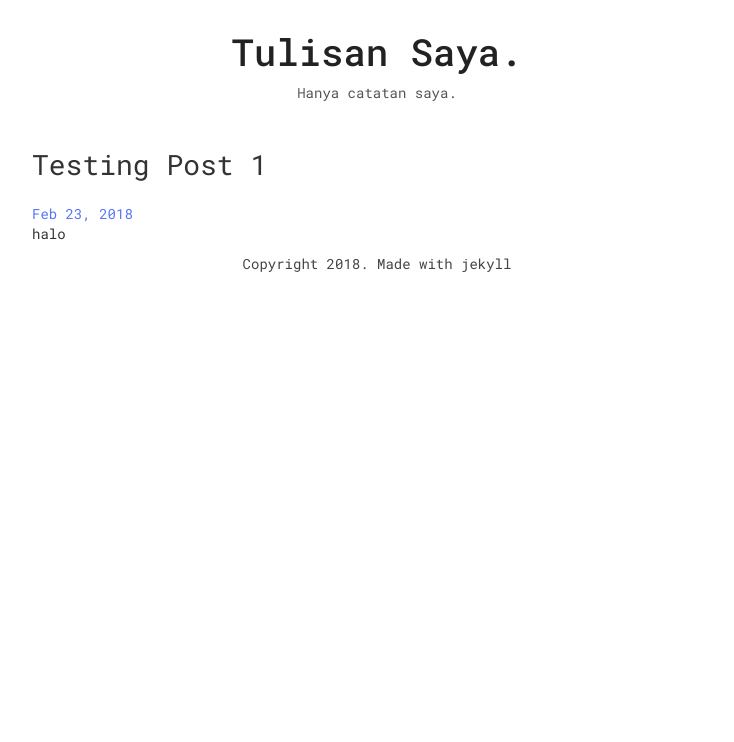
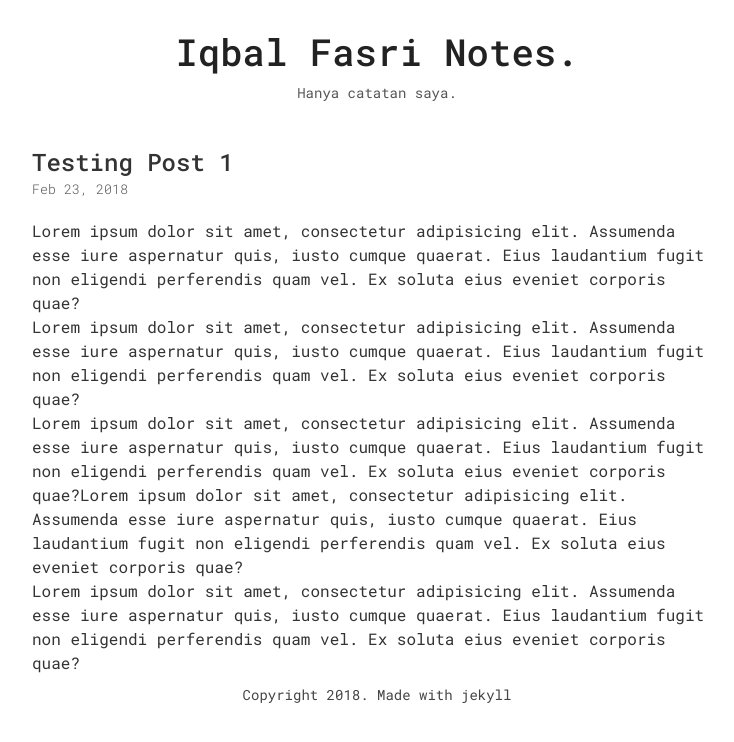
Before and after one commit to iqbalfasri/blog, a Jekyll site: the page built from _posts/2018-02-24-test-post-1.1.md, in a window 1280 px wide. Shown: the top 742 px of the page, without its empty margins (263-997 px from the left). Built offline with Jekyll 4.4.1, drawn with Linux system fonts in a browser that asks for light colours.

Commit message:
Fix layout concept

```diff
--- a/_config.yml
+++ b/_config.yml
@@ -13,7 +13,7 @@
 # you will see them accessed via {{ site.title }}, {{ site.email }}, and so on.
 # You can create any custom variable you would like, and they will be accessible
 # in the templates via {{ site.myvariable }}.
-title: Iqbal Fasri Blog
+title: Iqbal Fasri Notes
 email: iqbalx64@example.com
 description: >- # this means to ignore newlines until "baseurl:"
   Catatan Saya.
--- a/_includes/header.html
+++ b/_includes/header.html
@@ -1,7 +1,7 @@
 <header class="header-wrapper" role="banner">
 
   <div class="header-content">
-    <h1> Tulisan Saya. </h1>
+    <h1> Iqbal Fasri Notes. </h1>
     <p>Hanya catatan saya.</p>
   </div>
 
--- a/_layouts/post.html
+++ b/_layouts/post.html
@@ -4,8 +4,8 @@ layout: default
 <article class="post h-entry" itemscope itemtype="http://schema.org/BlogPosting">
 
   <header class="post-header">
-    <h1 class="post-title p-name" itemprop="name headline">{{ page.title | escape }}</h1>
-    <p class="post-meta">
+    <h1 class="post-title" itemprop="name headline">{{ page.title | escape }}</h1>
+    <p class="post-meta post-meta-posts">
       <time class="dt-published" datetime="{{ page.date | date_to_xmlschema }}" itemprop="datePublished">
         {% assign date_format = site.minima.date_format | default: "%b %-d, %Y" %}
         {{ page.date | date: date_format }}
--- a/_posts/2018-02-24-test-post-1.1.md
+++ b/_posts/2018-02-24-test-post-1.1.md
@@ -3,4 +3,10 @@ layout: post
 title:  "Testing Post 1"
 date:   2018-02-23 +0700
 ---
-halo
+Lorem ipsum dolor sit amet, consectetur adipisicing elit. Assumenda esse iure aspernatur quis, iusto cumque quaerat. Eius laudantium fugit non eligendi perferendis quam vel. Ex soluta eius eveniet corporis quae?
+
+Lorem ipsum dolor sit amet, consectetur adipisicing elit. Assumenda esse iure aspernatur quis, iusto cumque quaerat. Eius laudantium fugit non eligendi perferendis quam vel. Ex soluta eius eveniet corporis quae?
+
+Lorem ipsum dolor sit amet, consectetur adipisicing elit. Assumenda esse iure aspernatur quis, iusto cumque quaerat. Eius laudantium fugit non eligendi perferendis quam vel. Ex soluta eius eveniet corporis quae?Lorem ipsum dolor sit amet, consectetur adipisicing elit. Assumenda esse iure aspernatur quis, iusto cumque quaerat. Eius laudantium fugit non eligendi perferendis quam vel. Ex soluta eius eveniet corporis quae?
+
+Lorem ipsum dolor sit amet, consectetur adipisicing elit. Assumenda esse iure aspernatur quis, iusto cumque quaerat. Eius laudantium fugit non eligendi perferendis quam vel. Ex soluta eius eveniet corporis quae?
--- a/assets/index.css
+++ b/assets/index.css
@@ -61,7 +61,20 @@ a:hover {
     text-decoration: none !important; }
 
 .post-meta {
-  color: #5874f8; }
+  color: #555555;
+  font-weight: 300; }
+
+.post-title {
+  font-size: 18pt;
+  font-weight: 500; }
+
+.post-meta-posts {
+  font-size: 10pt;
+  margin: -15px auto 20px; }
+
+.post-content {
+  line-height: 1.5;
+  font-size: 12pt; }
 
 .footer {
   position: relative;
```
Also changed, not shown: assets/main.scss (+16 -1 lines), 1 other file.
